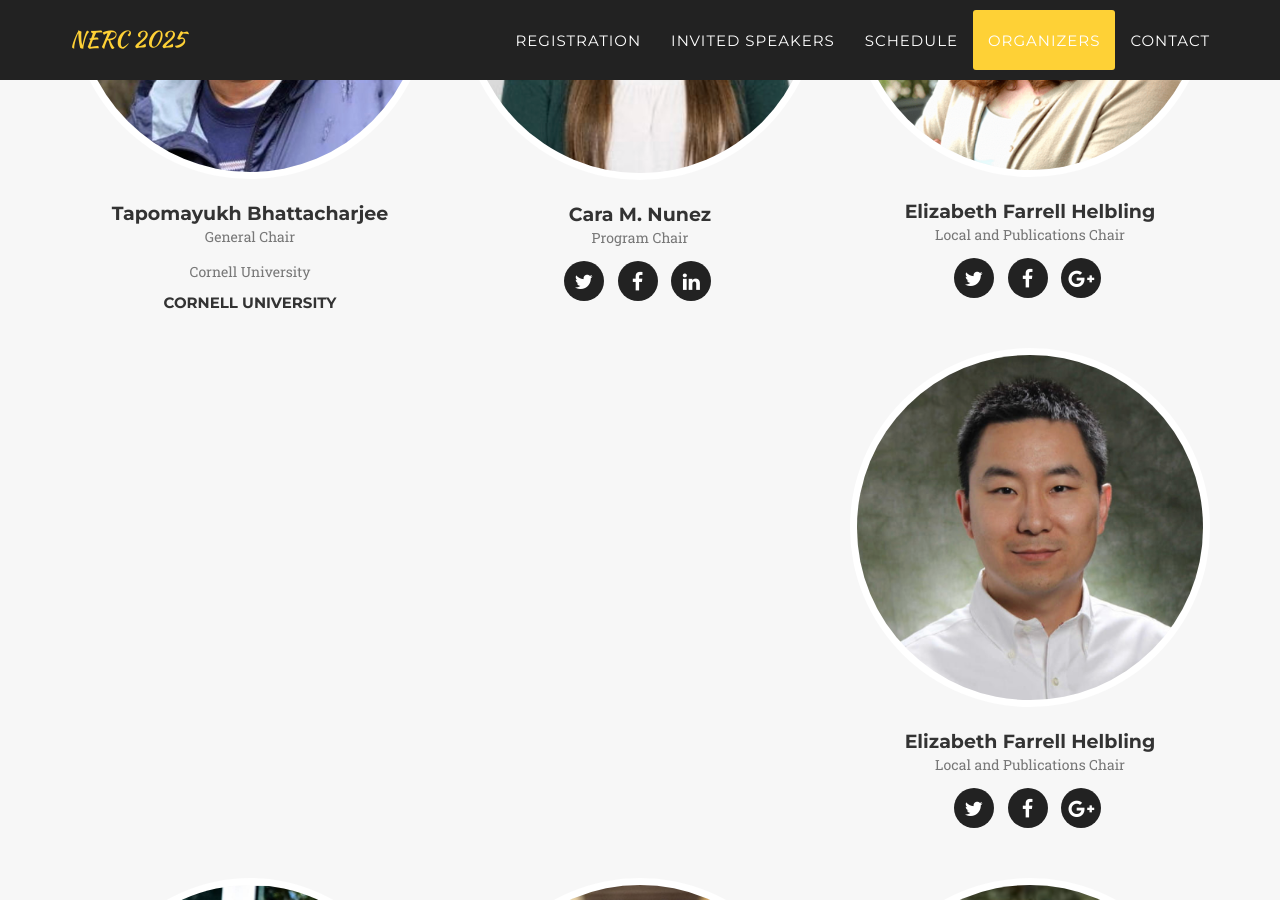
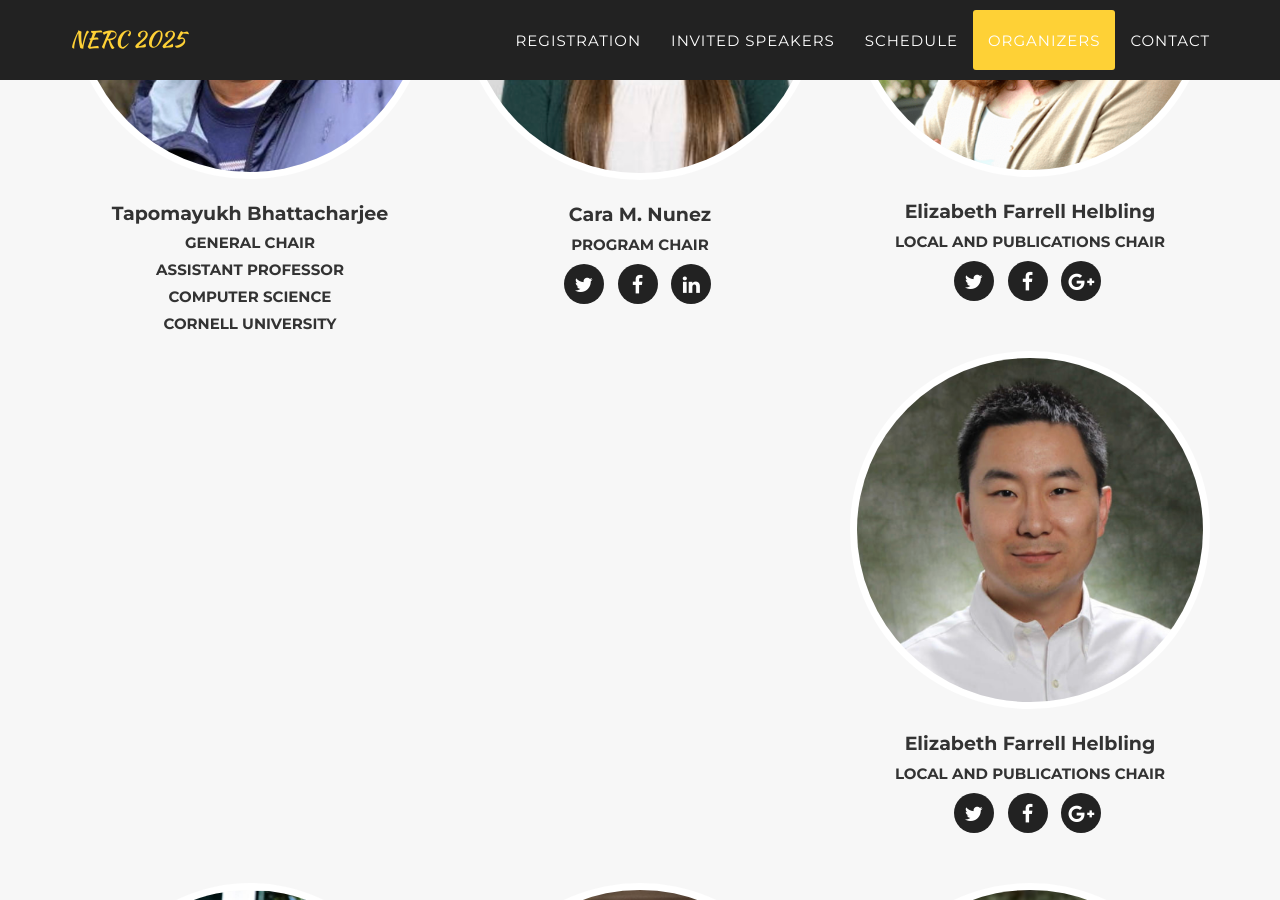
Before and after one commit to Cornell-Tech-AIRLab/cornell2025.nerc.io, a Jekyll site: the page built from index.html, in a window 1280 px wide and 900 px high, scrolled down 5080 px. Built offline with Jekyll 4.4.1, drawn with Linux system fonts in a browser that asks for light colours; some web fonts are replaced.

Commit message:
adding organizer affiliation

```diff
--- a/_config.yml
+++ b/_config.yml
@@ -13,6 +13,8 @@ people:
 - name: Tapomayukh Bhattacharjee
   pic: 1
   position: General Chair
+  level: Assistant Professor
+  department: Computer Science
   university: Cornell University
 
 - name: Cara M. Nunez
--- a/_includes/team.html
+++ b/_includes/team.html
@@ -13,8 +13,9 @@
                     <div class="team-member">
                         <img src="img/team/{{ member.pic }}.png" class="img-responsive img-circle" alt="">
                         <h4>{{ member.name }}</h4>
-                        <p class="text-muted">{{ member.position }}</p>
-                        <p class="text-muted">{{ member.university }}</p>
+                        <h5>{{ member.position }}</h5>
+                        <h5>{{ member.level }}</h5>
+                        <h5>{{ member.department }}</h5>
                         <h5>{{ member.university }}</h5>
                         <ul class="list-inline social-buttons">
                             {% for network in member.social %}
```
